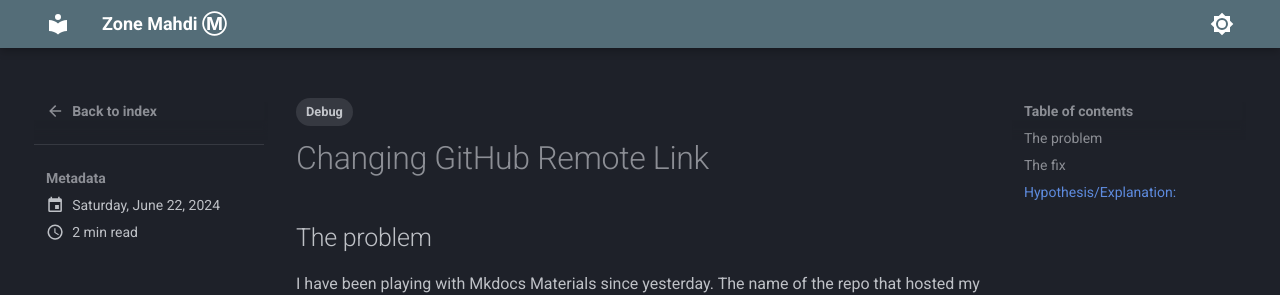
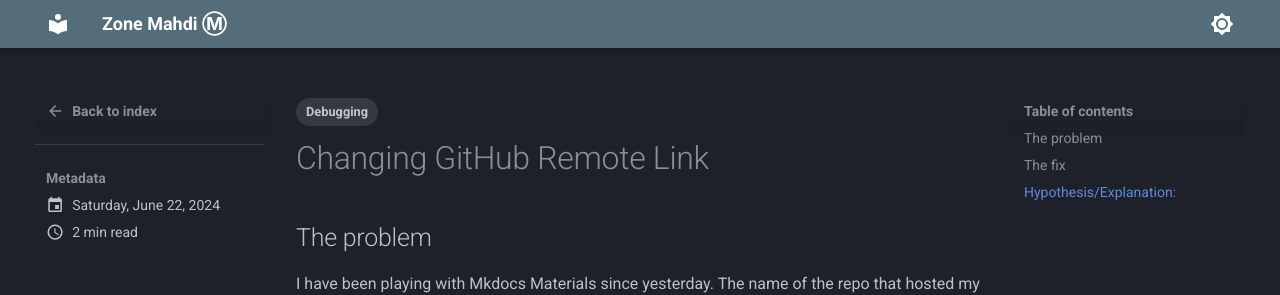
Before and after one commit to Mahdi-Moosa/mahdi_zone, an MkDocs documentation site: the page built from docs/blog/posts/github_remote_url_fix.md, in a window 1280 px wide and 1243 px high. Shown: the top 295 px of the window. Built offline with MkDocs 1.6.1 and Material for MkDocs 9.7.7, drawn with Linux system fonts in a browser that asks for light colours.

Commit message:
typo fix

```diff
--- a/docs/blog/posts/github_remote_url_fix.md
+++ b/docs/blog/posts/github_remote_url_fix.md
@@ -1,7 +1,7 @@
 ---
 date: 2024-06-22 19:14:38
 tags:
-  - Debug
+  - Debugging
   # - SQL
   # - Rand
 ---
```
